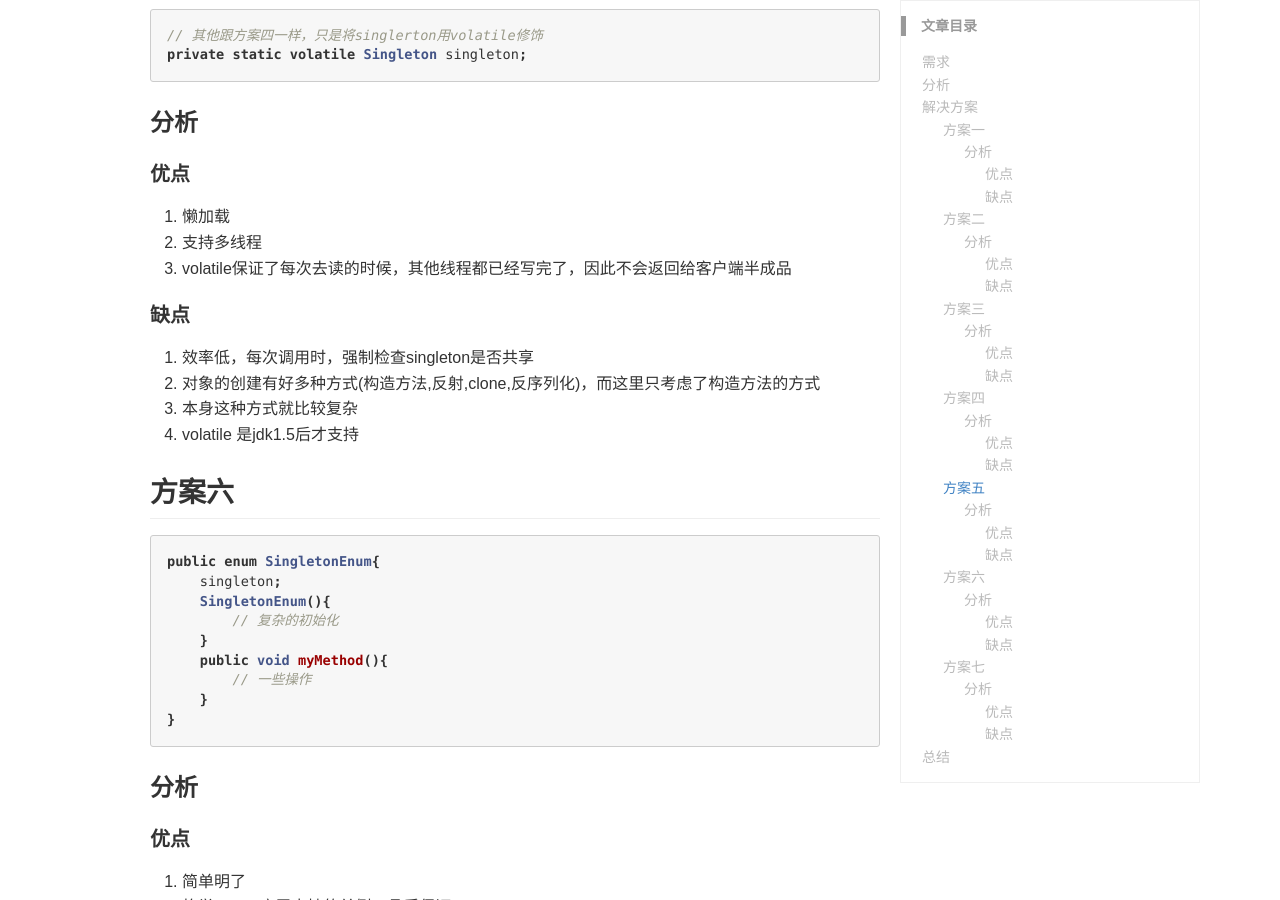
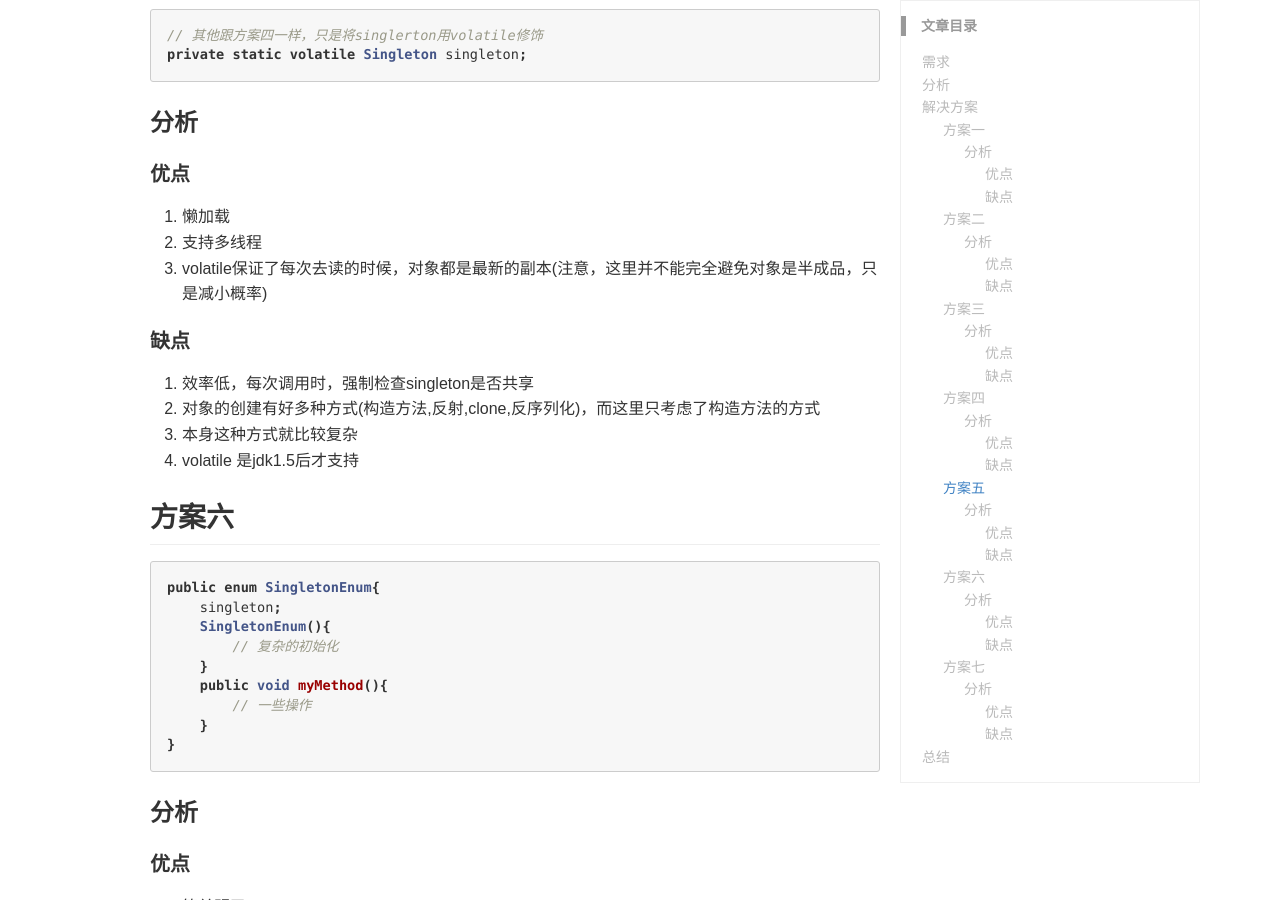
Before and after one commit to bishion/bishion.github.io, a Jekyll site: the page built from _posts/2018-02-09-singleton.md, in a window 1280 px wide and 900 px high, scrolled down 3260 px. Built offline with Jekyll 4.4.1, drawn with Linux system fonts in a browser that asks for light colours.

Commit message:
observer

```diff
--- a/_posts/2018-02-09-singleton.md
+++ b/_posts/2018-02-09-singleton.md
@@ -117,7 +117,7 @@ private static volatile Singleton singleton;
 #### 优点
 1. 懒加载
 2. 支持多线程
-3. volatile保证了每次去读的时候，其他线程都已经写完了，因此不会返回给客户端半成品
+3. volatile保证了每次去读的时候，对象都是最新的副本(注意，这里并不能完全避免对象是半成品，只是减小概率)
 
 #### 缺点
 1. 效率低，每次调用时，强制检查singleton是否共享
```
